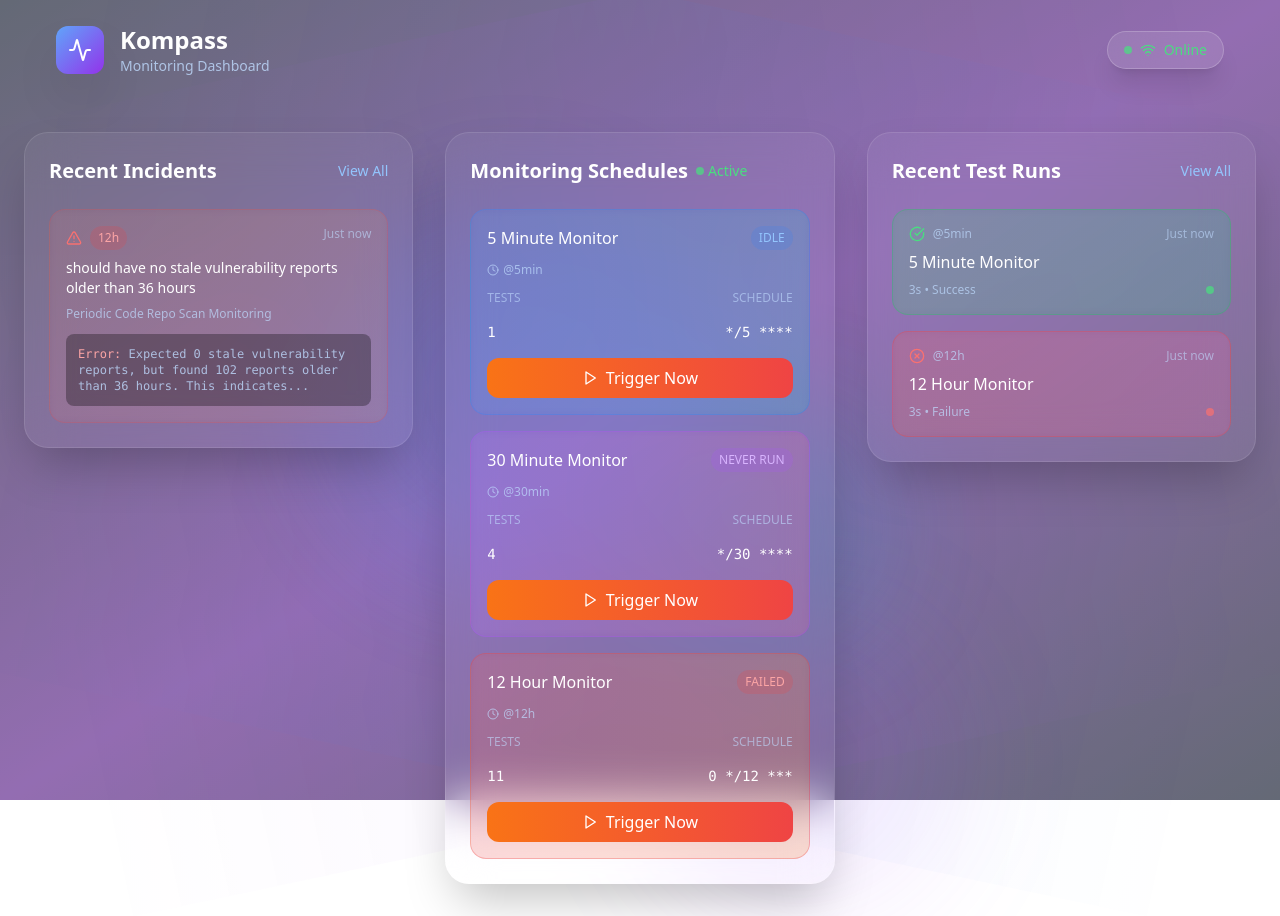
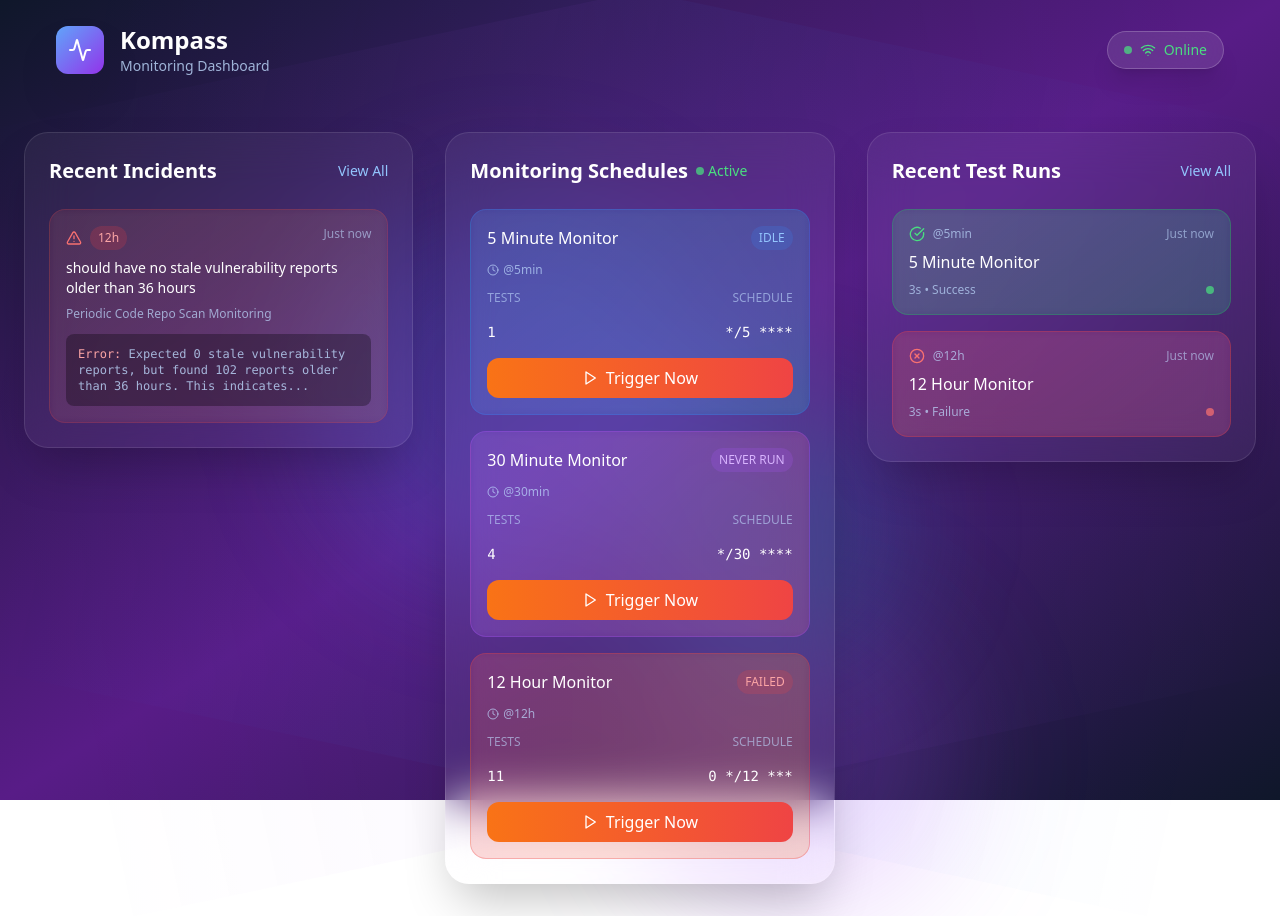
Before and after one commit to AmirTru/liquid-status-glow-design, a React (Vite) app: page / in a window 1280 px wide. Built offline with nearby package versions, Linux system fonts and the light colour scheme.

Commit message:
Fix:
Prevent background from moving.

```diff
--- a/src/components/Background.tsx
+++ b/src/components/Background.tsx
@@ -4,19 +4,15 @@ import React from 'react';
 const Background = () => {
   return (
     <div className="fixed inset-0 z-0">
-      {/* Animated gradient background */}
-      <div className="absolute inset-0 bg-gradient-to-br from-slate-900 via-purple-900 to-slate-900 animate-pulse"
-           style={{ animationDuration: '8s' }} />
+      {/* Static gradient background */}
+      <div className="absolute inset-0 bg-gradient-to-br from-slate-900 via-purple-900 to-slate-900" />
 
-      {/* Floating orbs */}
-      <div className="absolute top-1/4 left-1/4 w-96 h-96 bg-blue-500/20 rounded-full blur-3xl animate-pulse"
-           style={{ animationDelay: '0s', animationDuration: '6s' }} />
-      <div className="absolute top-3/4 right-1/4 w-80 h-80 bg-purple-500/20 rounded-full blur-3xl animate-pulse"
-           style={{ animationDelay: '2s', animationDuration: '8s' }} />
-      <div className="absolute top-1/2 left-1/2 w-64 h-64 bg-cyan-500/20 rounded-full blur-3xl animate-pulse"
-           style={{ animationDelay: '4s', animationDuration: '7s' }} />
+      {/* Static floating orbs */}
+      <div className="absolute top-1/4 left-1/4 w-96 h-96 bg-blue-500/20 rounded-full blur-3xl" />
+      <div className="absolute top-3/4 right-1/4 w-80 h-80 bg-purple-500/20 rounded-full blur-3xl" />
+      <div className="absolute top-1/2 left-1/2 w-64 h-64 bg-cyan-500/20 rounded-full blur-3xl" />
 
-      {/* Mesh gradient overlay */}
+      {/* Static mesh gradient overlay */}
       <div className="absolute inset-0 opacity-50">
         <div className="absolute inset-0 bg-gradient-to-r from-transparent via-blue-500/10 to-transparent transform rotate-12" />
         <div className="absolute inset-0 bg-gradient-to-l from-transparent via-purple-500/10 to-transparent transform -rotate-12" />
```
